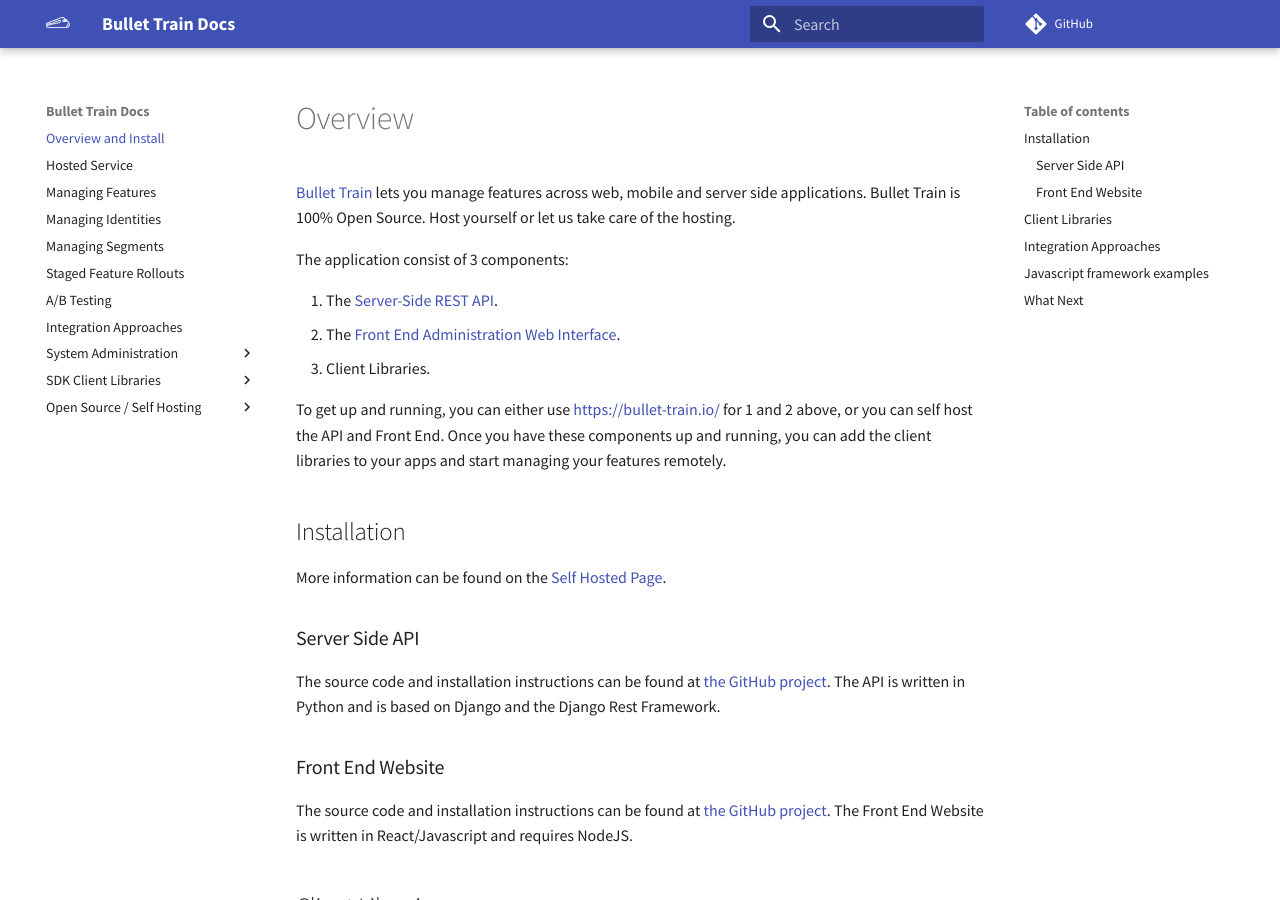
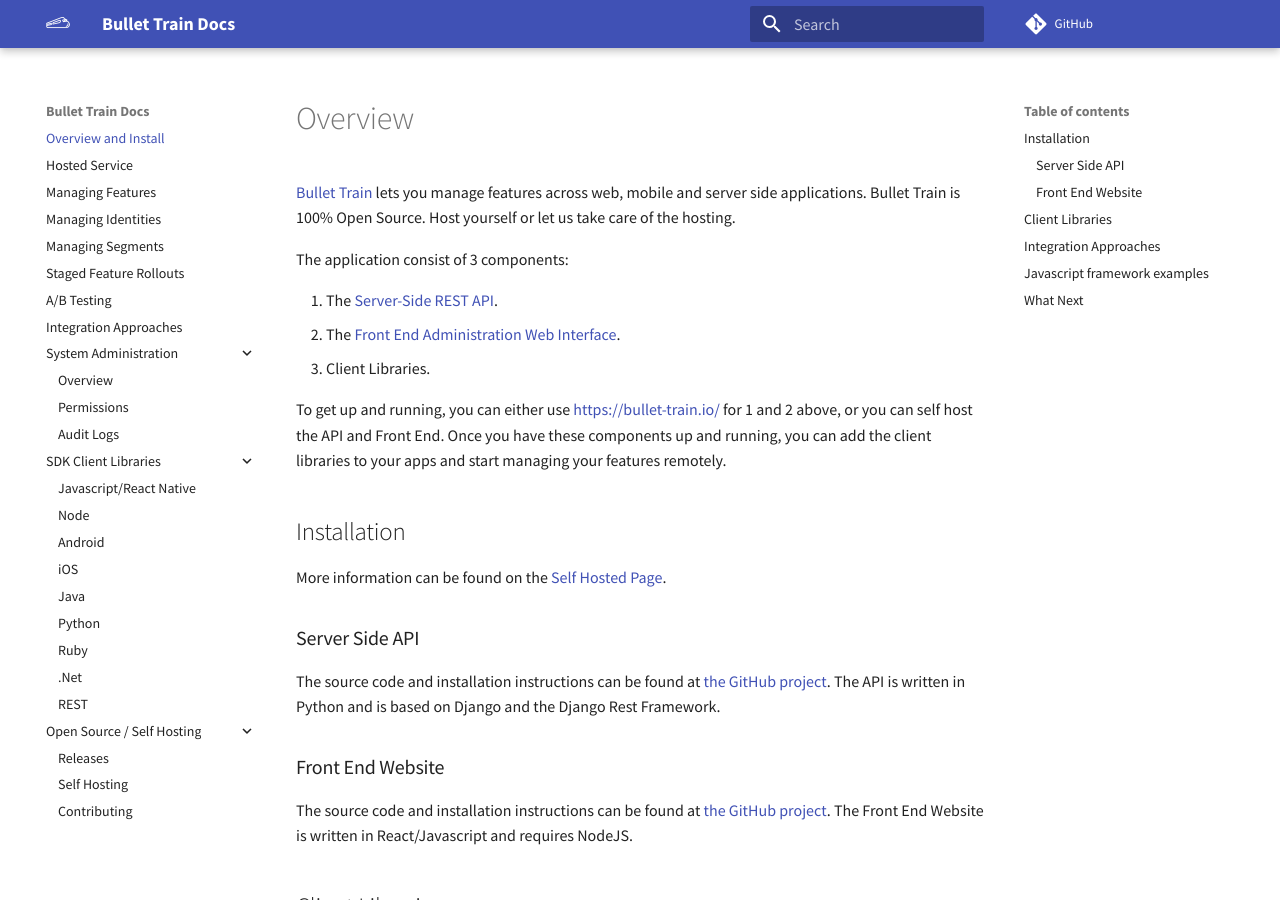
Before and after one commit to Flagsmith/flagsmith-docs, an MkDocs documentation site: the page built from docs/index.md, in a window 1280 px wide and 900 px high. Built offline with MkDocs 1.6.1 and Material for MkDocs 9.7.7, drawn with Linux system fonts in a browser that asks for light colours; comment, search, counter and statistics services are not loaded; part of the change alters nothing that is shown.

Commit message:
Expand nav

```diff
--- /dev/null
+++ b/docs/javascripts/extra.js
@@ -0,0 +1,27 @@
+document.addEventListener("DOMContentLoaded", function() {
+    load_navpane();
+});
+
+function load_navpane() {
+    var width = window.innerWidth;
+    if (width <= 1200) {
+        return;
+    }
+
+    var nav = document.getElementsByClassName("md-nav");
+    for(var i = 0; i < nav.length; i++) {
+        if (typeof nav.item(i).style === "undefined") {
+            continue;
+        }
+
+        if (nav.item(i).getAttribute("data-md-level") && nav.item(i).getAttribute("data-md-component")) {
+            nav.item(i).style.display = 'block';
+            nav.item(i).style.overflow = 'visible';
+        }
+    }
+
+    var nav = document.getElementsByClassName("md-nav__toggle");
+    for(var i = 0; i < nav.length; i++) {
+       nav.item(i).checked = true;
+    }
+}
--- a/mkdocs.yml
+++ b/mkdocs.yml
@@ -14,6 +14,9 @@ google_analytics: ['UA-120237963-2', 'bullet-train.io']
 markdown_extensions:
   - admonition
   - meta
+
+extra_javascript:
+  - javascripts/extra.js
 
 nav:
   - Overview and Install: index.md
```
